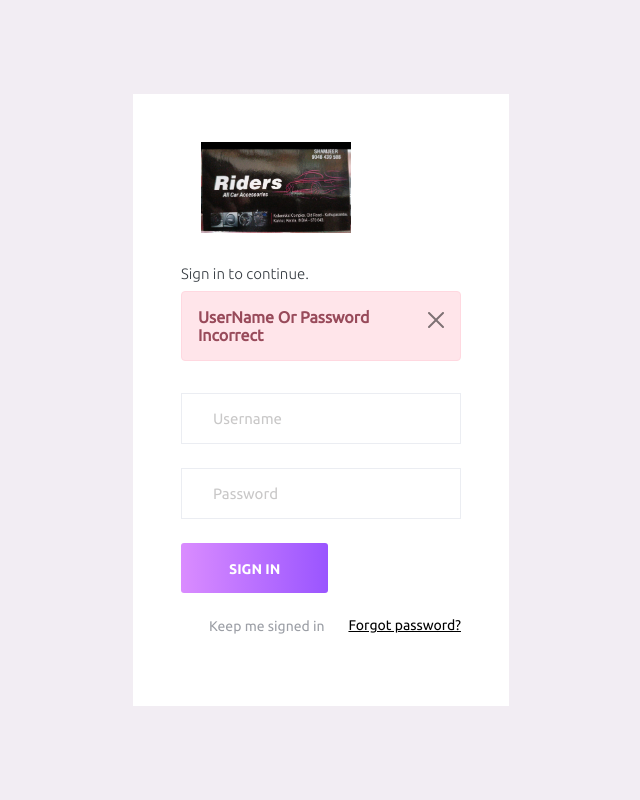
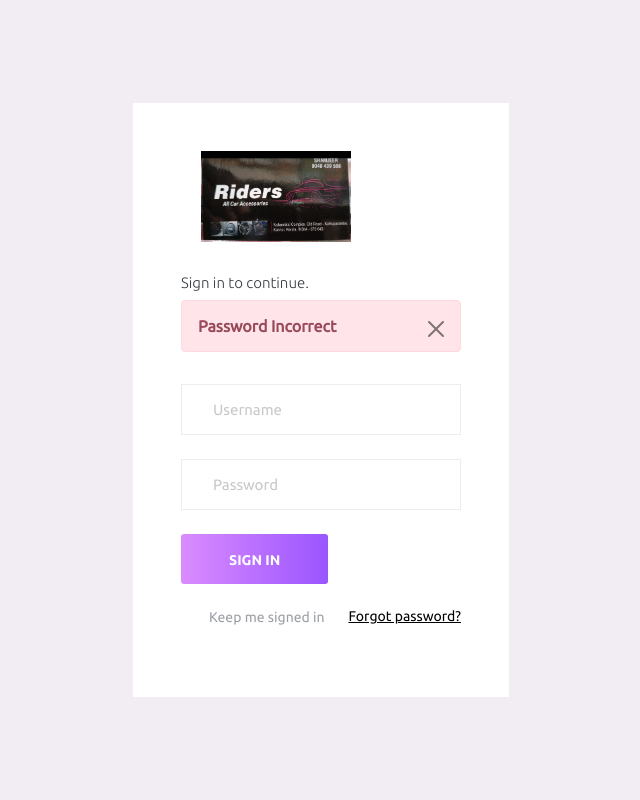
Before and after one commit to Mohammed-Rifad/riders, a Django app: template riders_admin/templates/login.html in a window 1280 px wide. Shown: the whole page, without its empty margins (319-959 px from the left). Run offline with Django 4.2, Linux system fonts and the light colour scheme; the template is opened without the code that fills it, so the values that code supplies are empty; some libraries are stand-ins or nearby versions.

Commit message:
login msg

```diff
--- a/riders_admin/templates/login.html
+++ b/riders_admin/templates/login.html
@@ -29,7 +29,7 @@
 
                 {% if not authenticated %}
                 <div class="alert alert-danger alert-dismissible fade show">
-                    <strong>UserName Or Password Incorrect</strong>
+                    <strong>Password Incorrect</strong>
                     <button type="button" class="btn-close" data-bs-dismiss="alert"></button>
                 </div>
                 {% endif %}
```
